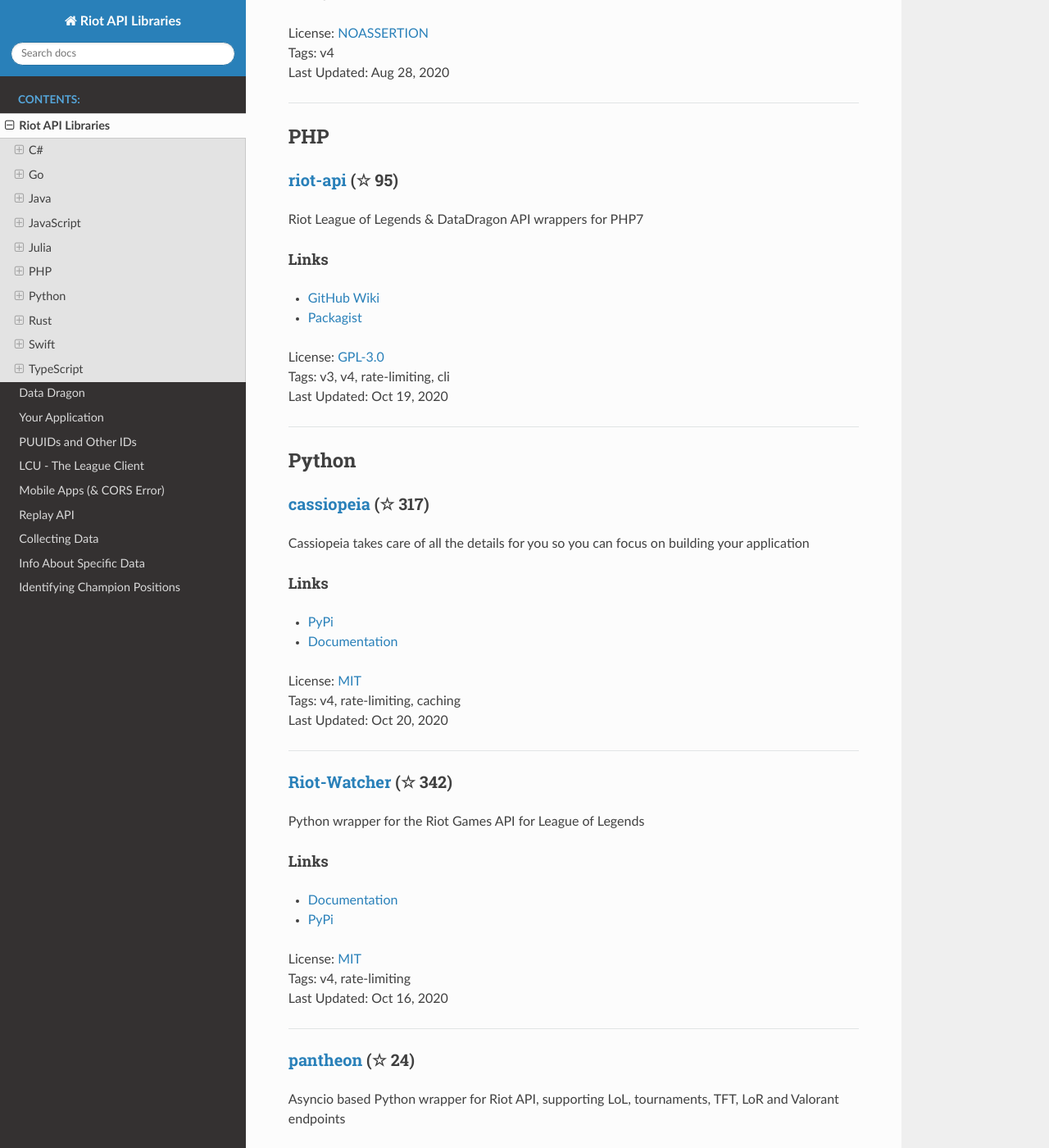
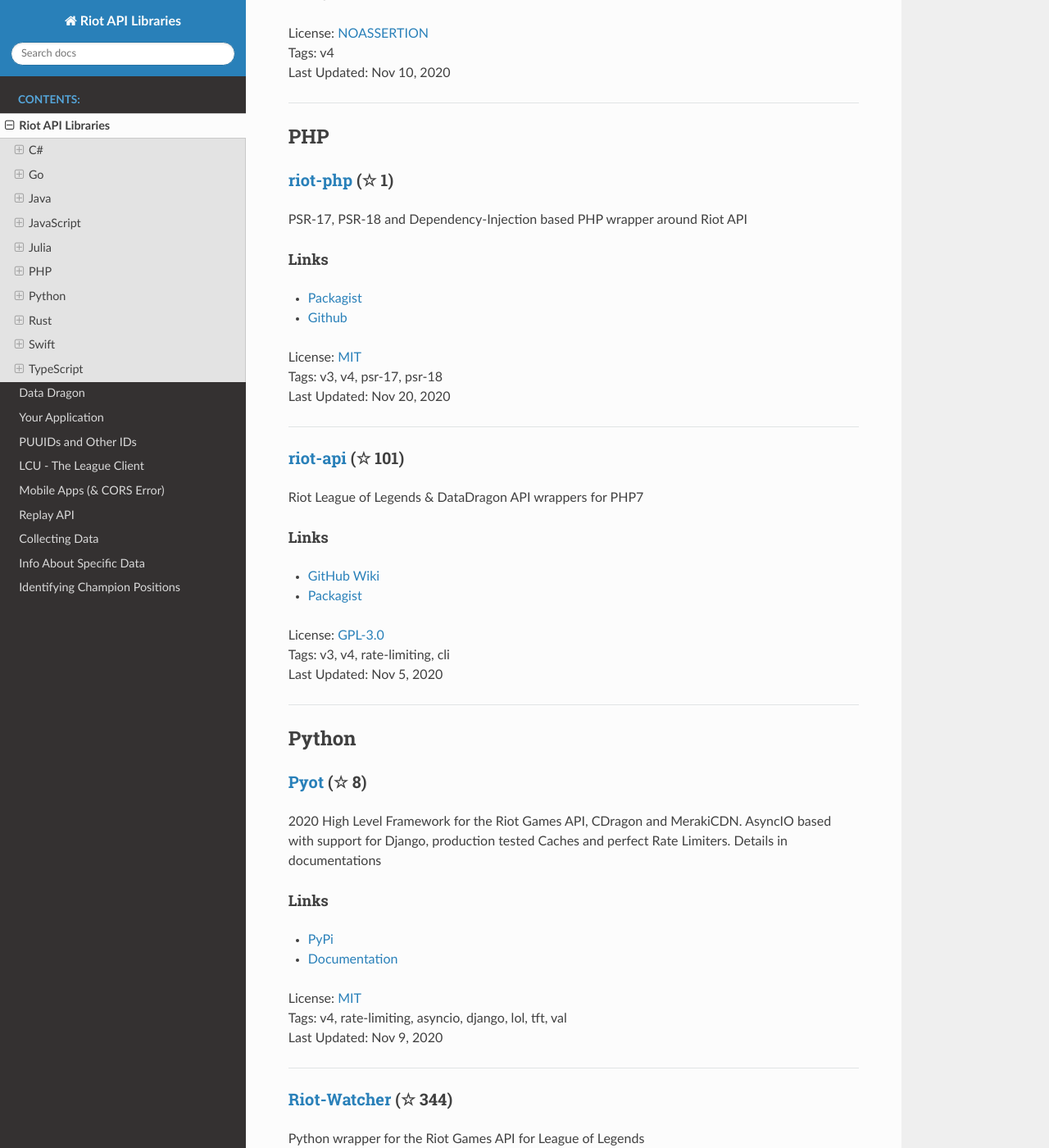
Before and after one commit to WxWatch/riot-api-libraries, a Sphinx documentation site: the page built from docs/libraries.rst, in a window 1280 px wide and 1400 px high, scrolled down 4505 px. Shown: the whole window at 82% size. Built offline with Sphinx 7.4.7 and the Read the Docs theme 2.0.0, drawn with Linux system fonts in a browser that asks for light colours; pages that are not in the unit, such as notebooks, are missing from menus; some of the changed text lies outside the part shown.

```diff
--- a/docs/libraries.rst
+++ b/docs/libraries.rst
@@ -4,7 +4,21 @@ Riot API Libraries
 C#
 ------------------------------------------
 
-`Camille <https://github.com/MingweiSamuel/Camille>`_ (☆ 32)
+`RiotSharp <https://github.com/BenFradet/RiotSharp>`_ (☆ 232)
+~~~~~~~~~~~~~~~~~~~~~~~~~~~~~~~~~~~~~~~~~~~~~~~~~~~~~~~~~~~~~~~~~~~~~~~~~~~~~~~~~~~~~~~~~~~~~~~~~~~~
+
+RiotSharp's ASP.NET Core integration. **NOTE: NuGet releases are severely outdated, although library itself is maintained!**
+
+Links
+::::::::::::::::
+
+| License: `MIT <http://choosealicense.com/licenses/mit>`_
+| Tags: v4, rate-limiting, asp-net-core
+| Last Updated: Nov 22, 2020
+
+-----------------
+
+`Camille <https://github.com/MingweiSamuel/Camille>`_ (☆ 35)
 ~~~~~~~~~~~~~~~~~~~~~~~~~~~~~~~~~~~~~~~~~~~~~~~~~~~~~~~~~~~~~~~~~~~~~~~~~~~~~~~~~~~~~~~~~~~~~~~~~~~~
 
 Fully rate limited, automatic retrying, thread-safe. V4 Supported. Automatic nightly releases.
@@ -15,28 +29,14 @@ Links
 - `NuGet <https://www.nuget.org/packages/MingweiSamuel.Camille/>`_
 | License: `NOASSERTION <http://choosealicense.com/licenses/other>`_
 | Tags: v3, v4, rate-limiting
-| Last Updated: Oct 8, 2020
-
------------------
-
-`RiotSharp <https://github.com/BenFradet/RiotSharp>`_ (☆ 229)
-~~~~~~~~~~~~~~~~~~~~~~~~~~~~~~~~~~~~~~~~~~~~~~~~~~~~~~~~~~~~~~~~~~~~~~~~~~~~~~~~~~~~~~~~~~~~~~~~~~~~
-
-RiotSharp's ASP.NET Core integration. **NOTE: NuGet releases are severely outdated, although library itself is maintained!**
-
-Links
-::::::::::::::::
-
-| License: `MIT <http://choosealicense.com/licenses/mit>`_
-| Tags: v4, rate-limiting, asp-net-core
-| Last Updated: Oct 5, 2020
+| Last Updated: Nov 17, 2020
 
 -----------------
 
 Go
 ------------------------------------------
 
-`golio <https://github.com/KnutZuidema/golio>`_ (☆ 17)
+`golio <https://github.com/KnutZuidema/golio>`_ (☆ 19)
 ~~~~~~~~~~~~~~~~~~~~~~~~~~~~~~~~~~~~~~~~~~~~~~~~~~~~~~~~~~~~~~~~~~~~~~~~~~~~~~~~~~~~~~~~~~~~~~~~~~~~
 
 League of Legends API client written in Golang
@@ -55,21 +55,7 @@ Links
 Java
 ------------------------------------------
 
-`R4J <https://github.com/stelar7/R4J>`_ (☆ 35)
-~~~~~~~~~~~~~~~~~~~~~~~~~~~~~~~~~~~~~~~~~~~~~~~~~~~~~~~~~~~~~~~~~~~~~~~~~~~~~~~~~~~~~~~~~~~~~~~~~~~~
-
-A Java library containing the API for every Riot game
-
-Links
-::::::::::::::::
-
-| License: `Apache-2.0 <http://choosealicense.com/licenses/apache-2.0>`_
-| Tags: v4
-| Last Updated: Oct 17, 2020
-
------------------
-
-`orianna <https://github.com/meraki-analytics/orianna>`_ (☆ 124)
+`orianna <https://github.com/meraki-analytics/orianna>`_ (☆ 125)
 ~~~~~~~~~~~~~~~~~~~~~~~~~~~~~~~~~~~~~~~~~~~~~~~~~~~~~~~~~~~~~~~~~~~~~~~~~~~~~~~~~~~~~~~~~~~~~~~~~~~~
 
 A highly configurable, usability-focused Riot API framework that takes care of all the details for you so you can focus on building your application
@@ -82,29 +68,28 @@ Links
 - `JavaDoc <http://javadoc.io/doc/com.merakianalytics.orianna/orianna>`_
 | License: `MIT <http://choosealicense.com/licenses/mit>`_
 | Tags: v4, rate-limiting, caching
-| Last Updated: Oct 13, 2020
+| Last Updated: Nov 19, 2020
+
+-----------------
+
+`R4J <https://github.com/stelar7/R4J>`_ (☆ 35)
+~~~~~~~~~~~~~~~~~~~~~~~~~~~~~~~~~~~~~~~~~~~~~~~~~~~~~~~~~~~~~~~~~~~~~~~~~~~~~~~~~~~~~~~~~~~~~~~~~~~~
+
+A Java library containing the API for every Riot game
+
+Links
+::::::::::::::::
+
+| License: `Apache-2.0 <http://choosealicense.com/licenses/apache-2.0>`_
+| Tags: v4
+| Last Updated: Nov 15, 2020
 
 -----------------
 
 JavaScript
 ------------------------------------------
 
-`riot-api <https://github.com/fightmegg/riot-api>`_ (☆ 1)
-~~~~~~~~~~~~~~~~~~~~~~~~~~~~~~~~~~~~~~~~~~~~~~~~~~~~~~~~~~~~~~~~~~~~~~~~~~~~~~~~~~~~~~~~~~~~~~~~~~~~
-
-Fully featured Riot API client
-
-Links
-::::::::::::::::
-
-- `npm <https://www.npmjs.com/package/@fightmegg/riot-api>`_
-| License: `MIT <http://choosealicense.com/licenses/mit>`_
-| Tags: v4, rate-limiting, caching
-| Last Updated: Oct 21, 2020
-
------------------
-
-`MundoScript <https://github.com/LionelBergen/MundoScript>`_ (☆ 17)
+`MundoScript <https://github.com/LionelBergen/MundoScript>`_ (☆ 18)
 ~~~~~~~~~~~~~~~~~~~~~~~~~~~~~~~~~~~~~~~~~~~~~~~~~~~~~~~~~~~~~~~~~~~~~~~~~~~~~~~~~~~~~~~~~~~~~~~~~~~~
 
 Node.js League/LoL/League Of Legends API wrapper, Focus is to be easy to use
@@ -116,11 +101,26 @@ Links
 - `Documentation <https://github.com/LionelBergen/MundoScript>`_
 | License: None
 | Tags: v4
-| Last Updated: Oct 3, 2020
+| Last Updated: Nov 21, 2020
 
 -----------------
 
-`twisted <https://github.com/Sansossio/twisted>`_ (☆ 23)
+`riot-api <https://github.com/fightmegg/riot-api>`_ (☆ 4)
+~~~~~~~~~~~~~~~~~~~~~~~~~~~~~~~~~~~~~~~~~~~~~~~~~~~~~~~~~~~~~~~~~~~~~~~~~~~~~~~~~~~~~~~~~~~~~~~~~~~~
+
+Fully featured Riot API client
+
+Links
+::::::::::::::::
+
+- `npm <https://www.npmjs.com/package/@fightmegg/riot-api>`_
+| License: `MIT <http://choosealicense.com/licenses/mit>`_
+| Tags: v4, rate-limiting, caching
+| Last Updated: Nov 20, 2020
+
+-----------------
+
+`twisted <https://github.com/Sansossio/twisted>`_ (☆ 26)
 ~~~~~~~~~~~~~~~~~~~~~~~~~~~~~~~~~~~~~~~~~~~~~~~~~~~~~~~~~~~~~~~~~~~~~~~~~~~~~~~~~~~~~~~~~~~~~~~~~~~~
 
 Fetching riot games api data
@@ -133,11 +133,26 @@ Links
 - `examples <https://github.com/Sansossio/twisted/tree/master/example>`_
 | License: None
 | Tags: rate-limiting, v4, lol, tft, caching
-| Last Updated: Sep 27, 2020
+| Last Updated: Nov 12, 2020
 
 -----------------
 
-`TeemoJS <https://github.com/MingweiSamuel/TeemoJS>`_ (☆ 27)
+`Pyke <https://github.com/systeme-cardinal/Pyke>`_ (☆ 22)
+~~~~~~~~~~~~~~~~~~~~~~~~~~~~~~~~~~~~~~~~~~~~~~~~~~~~~~~~~~~~~~~~~~~~~~~~~~~~~~~~~~~~~~~~~~~~~~~~~~~~
+
+Riot API, DDragon and CommunityDragon Library for NodeJS
+
+Links
+::::::::::::::::
+
+- `npm <https://www.npmjs.com/package/pyke>`_
+| License: `GPL-3.0 <http://choosealicense.com/licenses/gpl-3.0>`_
+| Tags: v4, ddragon, communitydragon
+| Last Updated: Oct 29, 2020
+
+-----------------
+
+`TeemoJS <https://github.com/MingweiSamuel/TeemoJS>`_ (☆ 28)
 ~~~~~~~~~~~~~~~~~~~~~~~~~~~~~~~~~~~~~~~~~~~~~~~~~~~~~~~~~~~~~~~~~~~~~~~~~~~~~~~~~~~~~~~~~~~~~~~~~~~~
 
 Fast & tiny, automatic retries & smart rate limiting, V4 & champion.gg support, all in 300 lines.
@@ -168,22 +183,7 @@ Links
 
 -----------------
 
-`Pyke <https://github.com/systeme-cardinal/Pyke>`_ (☆ 22)
-~~~~~~~~~~~~~~~~~~~~~~~~~~~~~~~~~~~~~~~~~~~~~~~~~~~~~~~~~~~~~~~~~~~~~~~~~~~~~~~~~~~~~~~~~~~~~~~~~~~~
-
-Riot API, DDragon and CommunityDragon Library for NodeJS
-
-Links
-::::::::::::::::
-
-- `npm <https://www.npmjs.com/package/pyke>`_
-| License: `GPL-3.0 <http://choosealicense.com/licenses/gpl-3.0>`_
-| Tags: v4, ddragon, communitydragon
-| Last Updated: May 12, 2020
-
------------------
-
-`LeagueJS <https://github.com/Colorfulstan/LeagueJS>`_ (☆ 67)
+`LeagueJS <https://github.com/Colorfulstan/LeagueJS>`_ (☆ 68)
 ~~~~~~~~~~~~~~~~~~~~~~~~~~~~~~~~~~~~~~~~~~~~~~~~~~~~~~~~~~~~~~~~~~~~~~~~~~~~~~~~~~~~~~~~~~~~~~~~~~~~
 
 A Javascript Wrapper for the League of Legends API
@@ -212,14 +212,30 @@ Links
 
 | License: `NOASSERTION <http://choosealicense.com/licenses/other>`_
 | Tags: v4
-| Last Updated: Aug 28, 2020
+| Last Updated: Nov 10, 2020
 
 -----------------
 
 PHP
 ------------------------------------------
 
-`riot-api <https://github.com/dolejska-daniel/riot-api>`_ (☆ 95)
+`riot-php <https://github.com/simivar/riot-php>`_ (☆ 1)
+~~~~~~~~~~~~~~~~~~~~~~~~~~~~~~~~~~~~~~~~~~~~~~~~~~~~~~~~~~~~~~~~~~~~~~~~~~~~~~~~~~~~~~~~~~~~~~~~~~~~
+
+PSR-17, PSR-18 and Dependency-Injection based PHP wrapper around Riot API
+
+Links
+::::::::::::::::
+
+- `Packagist <https://packagist.org/packages/simivar/riot-php>`_
+- `Github <https://github.com/simivar/riot-php>`_
+| License: `MIT <http://choosealicense.com/licenses/mit>`_
+| Tags: v3, v4, psr-17, psr-18
+| Last Updated: Nov 20, 2020
+
+-----------------
+
+`riot-api <https://github.com/dolejska-daniel/riot-api>`_ (☆ 101)
 ~~~~~~~~~~~~~~~~~~~~~~~~~~~~~~~~~~~~~~~~~~~~~~~~~~~~~~~~~~~~~~~~~~~~~~~~~~~~~~~~~~~~~~~~~~~~~~~~~~~~
 
 Riot League of Legends & DataDragon API wrappers for PHP7
@@ -231,14 +247,46 @@ Links
 - `Packagist <https://packagist.org/packages/dolejska-daniel/riot-api>`_
 | License: `GPL-3.0 <http://choosealicense.com/licenses/gpl-3.0>`_
 | Tags: v3, v4, rate-limiting, cli
-| Last Updated: Oct 19, 2020
+| Last Updated: Nov 5, 2020
 
 -----------------
 
 Python
 ------------------------------------------
 
-`cassiopeia <https://github.com/meraki-analytics/cassiopeia>`_ (☆ 317)
+`Pyot <https://github.com/paaksing/Pyot>`_ (☆ 8)
+~~~~~~~~~~~~~~~~~~~~~~~~~~~~~~~~~~~~~~~~~~~~~~~~~~~~~~~~~~~~~~~~~~~~~~~~~~~~~~~~~~~~~~~~~~~~~~~~~~~~
+
+2020 High Level Framework for the Riot Games API, CDragon and MerakiCDN. AsyncIO based with support for Django, production tested Caches and perfect Rate Limiters. Details in documentations
+
+Links
+::::::::::::::::
+
+- `PyPi <https://pypi.org/project/pyot/>`_
+- `Documentation <https://paaksing.github.io/Pyot/>`_
+| License: `MIT <http://choosealicense.com/licenses/mit>`_
+| Tags: v4, rate-limiting, asyncio, django, lol, tft, val
+| Last Updated: Nov 9, 2020
+
+-----------------
+
+`Riot-Watcher <https://github.com/pseudonym117/Riot-Watcher>`_ (☆ 344)
+~~~~~~~~~~~~~~~~~~~~~~~~~~~~~~~~~~~~~~~~~~~~~~~~~~~~~~~~~~~~~~~~~~~~~~~~~~~~~~~~~~~~~~~~~~~~~~~~~~~~
+
+Python wrapper for the Riot Games API for League of Legends
+
+Links
+::::::::::::::::
+
+- `Documentation <http://riot-watcher.readthedocs.io/en/latest/>`_
+- `PyPi <https://pypi.python.org/pypi/riotwatcher>`_
+| License: `MIT <http://choosealicense.com/licenses/mit>`_
+| Tags: v4, rate-limiting
+| Last Updated: Oct 24, 2020
+
+-----------------
+
+`cassiopeia <https://github.com/meraki-analytics/cassiopeia>`_ (☆ 326)
 ~~~~~~~~~~~~~~~~~~~~~~~~~~~~~~~~~~~~~~~~~~~~~~~~~~~~~~~~~~~~~~~~~~~~~~~~~~~~~~~~~~~~~~~~~~~~~~~~~~~~
 
 Cassiopeia takes care of all the details for you so you can focus on building your application
@@ -254,23 +302,7 @@ Links
 
 -----------------
 
-`Riot-Watcher <https://github.com/pseudonym117/Riot-Watcher>`_ (☆ 342)
-~~~~~~~~~~~~~~~~~~~~~~~~~~~~~~~~~~~~~~~~~~~~~~~~~~~~~~~~~~~~~~~~~~~~~~~~~~~~~~~~~~~~~~~~~~~~~~~~~~~~
-
-Python wrapper for the Riot Games API for League of Legends
-
-Links
-::::::::::::::::
-
-- `Documentation <http://riot-watcher.readthedocs.io/en/latest/>`_
-- `PyPi <https://pypi.python.org/pypi/riotwatcher>`_
-| License: `MIT <http://choosealicense.com/licenses/mit>`_
-| Tags: v4, rate-limiting
-| Last Updated: Oct 16, 2020
-
------------------
-
-`pantheon <https://github.com/Canisback/pantheon>`_ (☆ 24)
+`pantheon <https://github.com/Canisback/pantheon>`_ (☆ 25)
 ~~~~~~~~~~~~~~~~~~~~~~~~~~~~~~~~~~~~~~~~~~~~~~~~~~~~~~~~~~~~~~~~~~~~~~~~~~~~~~~~~~~~~~~~~~~~~~~~~~~~
 
 Asyncio based Python wrapper for Riot API, supporting LoL, tournaments, TFT, LoR and Valorant endpoints
@@ -301,26 +333,10 @@ Links
 
 -----------------
 
-`Pyot <https://github.com/paaksing/Pyot>`_ (☆ 7)
-~~~~~~~~~~~~~~~~~~~~~~~~~~~~~~~~~~~~~~~~~~~~~~~~~~~~~~~~~~~~~~~~~~~~~~~~~~~~~~~~~~~~~~~~~~~~~~~~~~~~
-
-2020 High Level Framework for the Riot Games API, CDragon and MerakiCDN. AsyncIO based with support for Django, production tested Caches and perfect Rate Limiters. Details in documentations
-
-Links
-::::::::::::::::
-
-- `PyPi <https://pypi.org/project/pyot/>`_
-- `Documentation <https://paaksing.github.io/Pyot/>`_
-| License: `MIT <http://choosealicense.com/licenses/mit>`_
-| Tags: v4, rate-limiting, asyncio, django, lol, tft, val
-| Last Updated: Sep 25, 2020
-
------------------
-
 Rust
 ------------------------------------------
 
-`Riven <https://github.com/MingweiSamuel/Riven>`_ (☆ 38)
+`Riven <https://github.com/MingweiSamuel/Riven>`_ (☆ 39)
 ~~~~~~~~~~~~~~~~~~~~~~~~~~~~~~~~~~~~~~~~~~~~~~~~~~~~~~~~~~~~~~~~~~~~~~~~~~~~~~~~~~~~~~~~~~~~~~~~~~~~
 
 Tried and tested Riot API design, in Rust
@@ -332,14 +348,14 @@ Links
 - `Crates.io <https://crates.io/crates/riven>`_
 | License: `MIT <http://choosealicense.com/licenses/mit>`_
 | Tags: v3, v4, rate-limiting, tft
-| Last Updated: Oct 1, 2020
+| Last Updated: Nov 1, 2020
 
 -----------------
 
 Swift
 ------------------------------------------
 
-`LeagueAPI <https://github.com/Kelmatou/LeagueAPI>`_ (☆ 26)
+`LeagueAPI <https://github.com/Kelmatou/LeagueAPI>`_ (☆ 27)
 ~~~~~~~~~~~~~~~~~~~~~~~~~~~~~~~~~~~~~~~~~~~~~~~~~~~~~~~~~~~~~~~~~~~~~~~~~~~~~~~~~~~~~~~~~~~~~~~~~~~~
 
 Framework providing all League of Legends data, with cache, rate-limit handling with auto retry system. Compatible with Carthage and Cocoapod.
@@ -385,6 +401,6 @@ Links
 - `examples <https://github.com/Sansossio/twisted/tree/master/example>`_
 | License: None
 | Tags: rate-limiting, v4, lol, tft, caching
-| Last Updated: Sep 27, 2020
+| Last Updated: Nov 12, 2020
 
 -----------------
```
Also changed, not shown: other parts of docs/libraries.rst (+1 -1 lines).
